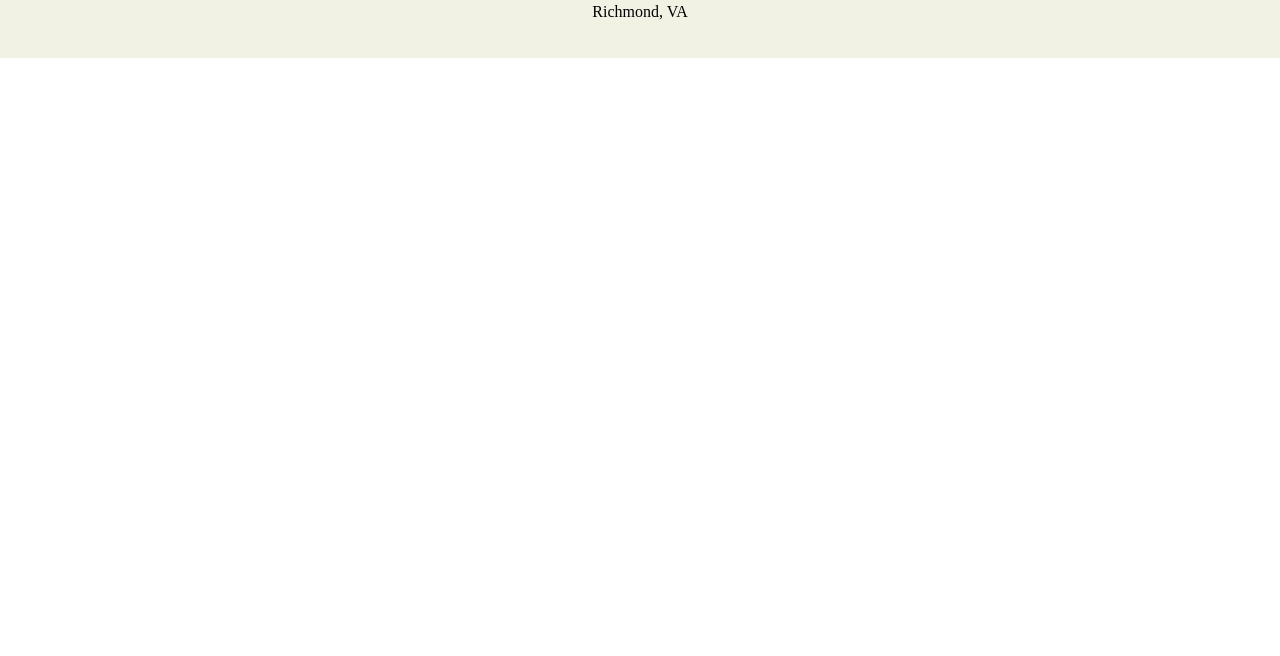
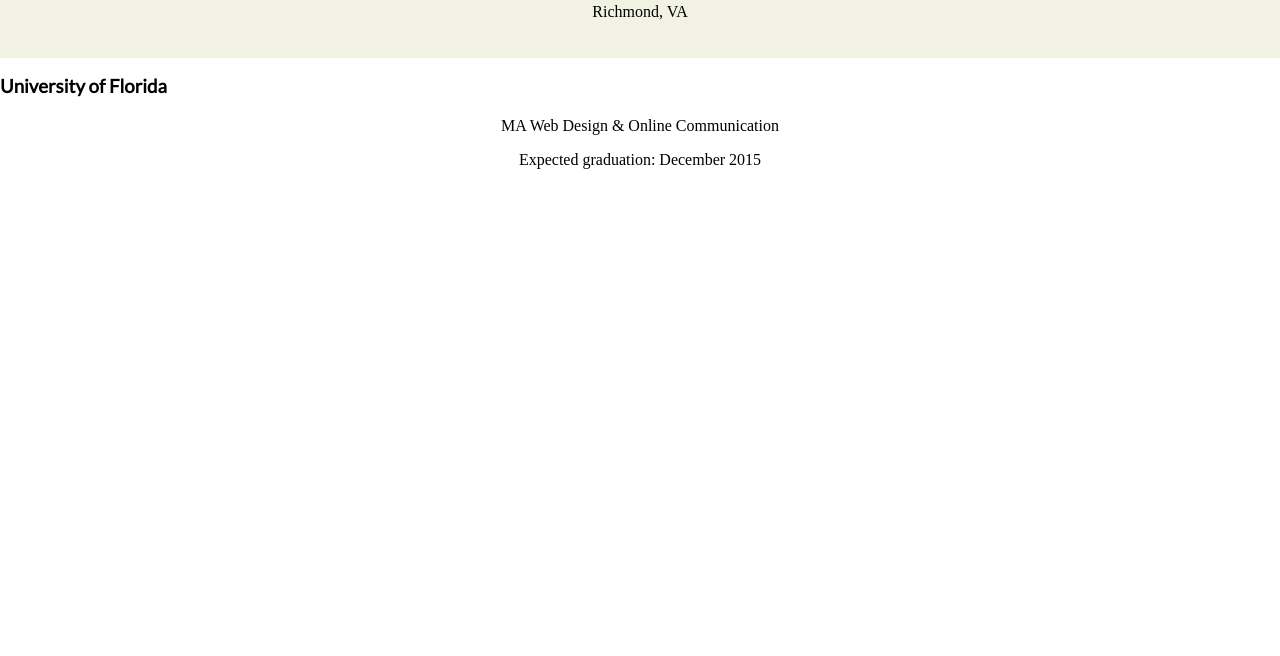
Before and after one commit to racheldknight/project_resume_knight_rachel, a plain HTML site: page index.html in a window 1280 px wide. Shown: the part 144-800 px from the top of the page. Drawn offline with nearby package versions, Linux system fonts and the light colour scheme; a web font is replaced by a local one.

Commit message:
UFL education text added

```diff
--- a/index.html
+++ b/index.html
@@ -28,6 +28,11 @@
     </header>
 
     <section id="education">
+        <div id="ufl">
+            <h3>University of Florida</h3>
+            <p>MA Web Design & Online Communication</p>
+            <p>Expected graduation: December 2015</p>
+        </div>
     </section>
 
     <section id="work">
--- a/main.css
+++ b/main.css
@@ -1,4 +1,4 @@
-h1, h2 {
+h1, h2, h3 {
     font-family: 'Lato', sans-serif;
 }
 
```
